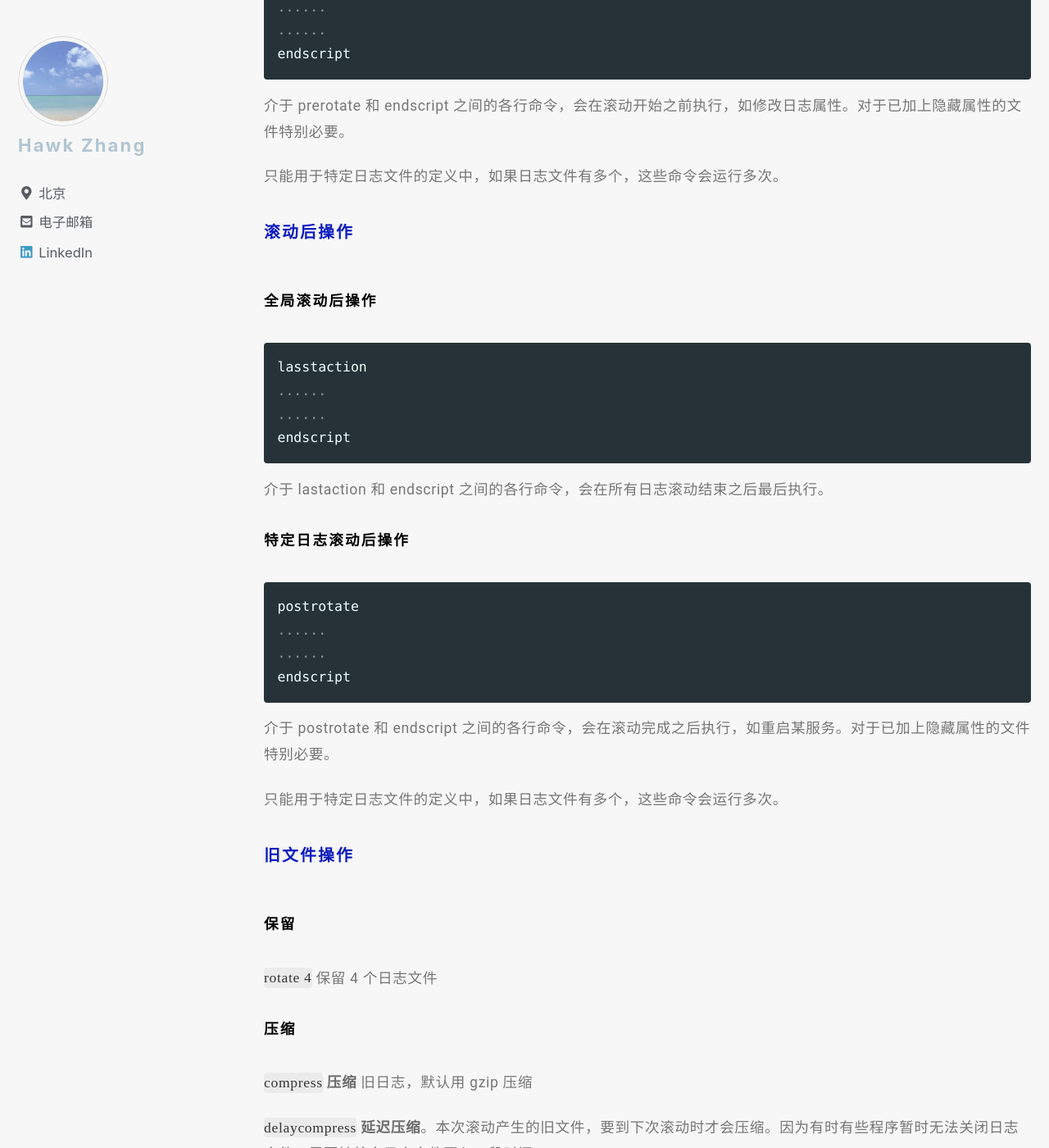
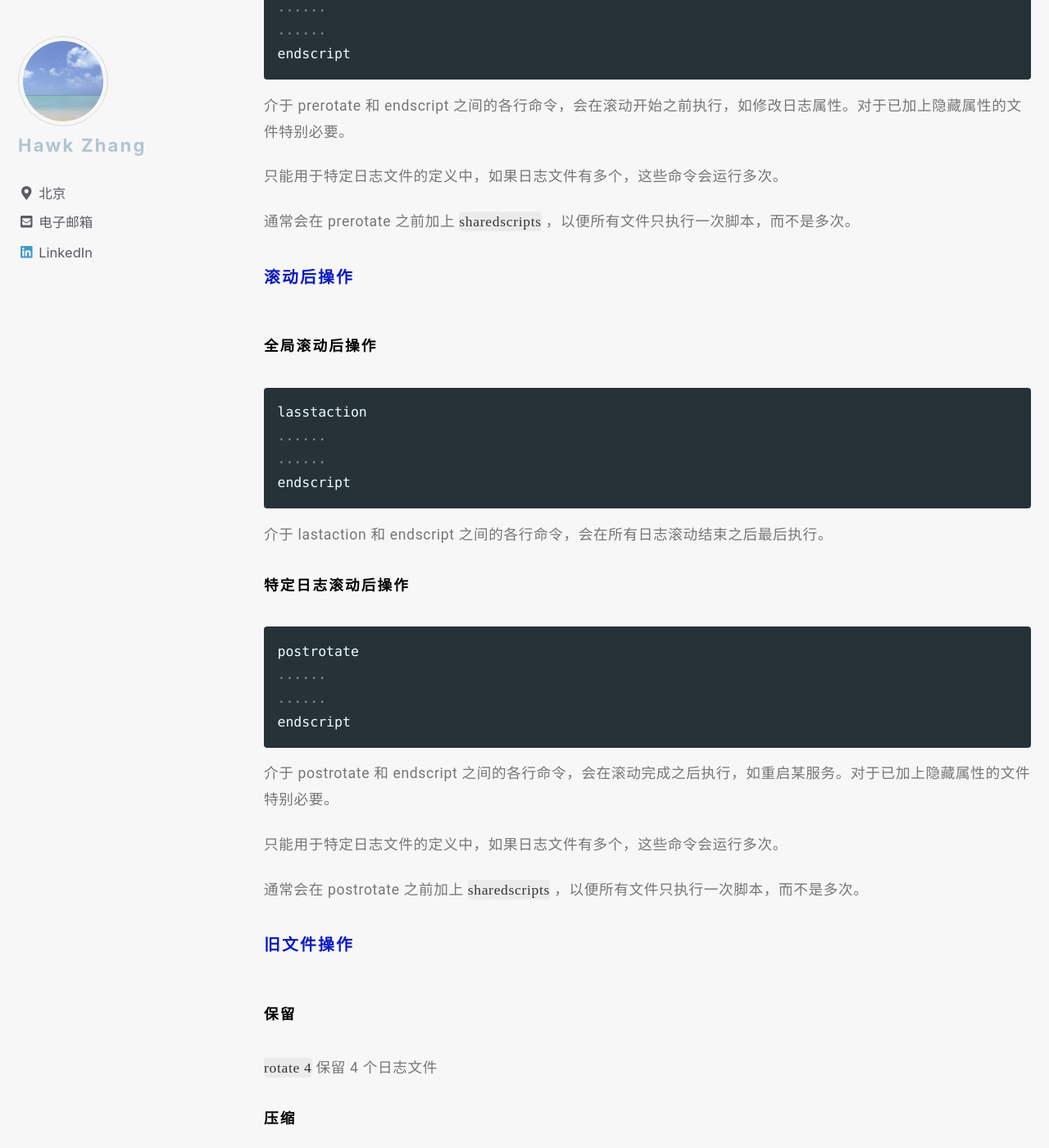
Before and after one commit to narru888/linotes_note, a Jekyll site: the page built from _posts/tools/2015-02-01-log.md, in a window 1280 px wide and 1400 px high, scrolled down 8340 px. Shown: the whole window at 82% size. Built offline with Jekyll 4.4.1, drawn with Linux system fonts in a browser that asks for light colours; nearby versions of some CDN libraries; a script that is not in the unit is left out.

Commit message:
update on 2018-08-06 11:50:01 CST

```diff
--- a/_posts/tools/2015-02-01-log.md
+++ b/_posts/tools/2015-02-01-log.md
@@ -219,6 +219,7 @@ endscript
 
 只能用于特定日志文件的定义中，如果日志文件有多个，这些命令会运行多次。
 
+通常会在 prerotate 之前加上 **`sharedscripts`** ，以便所有文件只执行一次脚本，而不是多次。
 
 
 
@@ -247,6 +248,8 @@ endscript
 介于 postrotate 和 endscript 之间的各行命令，会在滚动完成之后执行，如重启某服务。对于已加上隐藏属性的文件特别必要。
 
 只能用于特定日志文件的定义中，如果日志文件有多个，这些命令会运行多次。
+
+通常会在 postrotate 之前加上 **`sharedscripts`** ，以便所有文件只执行一次脚本，而不是多次。
 
 
 
```
Also changed, not shown: 1 other file.
